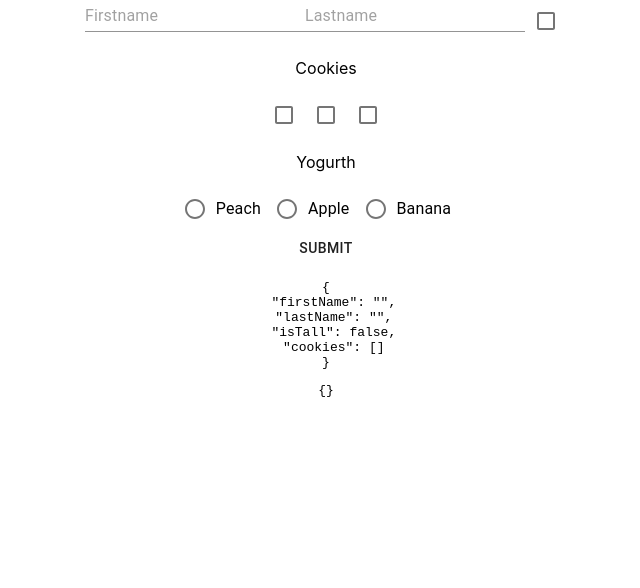
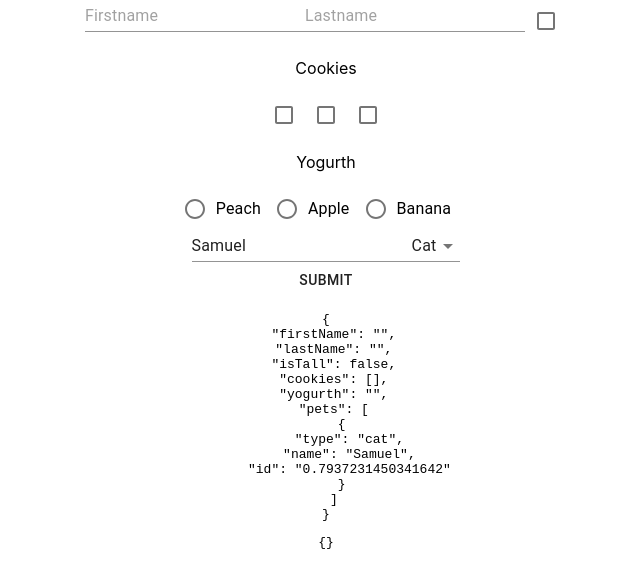
Before and after one commit to ehelgueroc/formiktest, a React (Create React App) app: page / in a window 1280 px wide. Shown: the top 588 px of the page, without its empty margins (314-954 px from the left). Built offline with nearby package versions, Linux system fonts and the light colour scheme.

Commit message:
Added a select field for animals

```diff
--- a/src/App.js
+++ b/src/App.js
@@ -1,7 +1,7 @@
 import React from "react";
 import './App.css';
-import { Formik, Field, Form, useField } from "formik";
-import { Button, Checkbox, FormControlLabel, TextField, Radio } from "@material-ui/core";
+import { Formik, Field, Form, useField, FieldArray } from "formik";
+import { Button, Checkbox, FormControlLabel, TextField, Radio, Select, MenuItem } from "@material-ui/core";
 import * as yup from 'yup';
 
 const MyRadio = ({label, ...props}) => {
@@ -26,15 +26,7 @@ const validationSchema = yup.object({
 function App() {
   return (
     <div className="App">
-      <Formik initialValues={{ firstName: '', lastName: '', isTall: false, cookies: []}}
-      // validate={(values) => {
-      //   const errors = {};
-      //   if (values.firstName.includes('bob')){
-      //     errors.firstName = 'no bob';
-      //   }
-
-      //   return errors;
-      // }}
+      <Formik initialValues={{ firstName: '', lastName: '', isTall: false, cookies: [], yogurth: "", pets: [{type: "cat", name: "Samuel", id: "" + Math.random()}]}}
       validationSchema={validationSchema}
       onSubmit={(data, {setSubmitting}) => {
         setSubmitting(true);
@@ -55,6 +47,25 @@ function App() {
             <MyRadio name="yogurth" type="radio" label="Peach" value="peach" />
             <MyRadio name="yogurth" type="radio" label="Apple" value="apple" />
             <MyRadio name="yogurth" type="radio" label="Banana" value="banana" />
+            <FieldArray name="pets">
+              {arrayHelpers => (
+                <div>
+                  {values.pets.map((pet,index) => {
+
+                    return (
+                      <div key={pet.id}>
+                        <MyTextField palceholder="pet name" name={`pets.${index}.name`} />
+                        <Field name={`pets.${index}.type`} type="select" as={Select}>
+                          <MenuItem value="cat">Cat</MenuItem>
+                          <MenuItem value="dog">Dog</MenuItem>
+                          <MenuItem value="frog">Frog</MenuItem>
+                        </Field>
+                      </div>
+                    )
+                  })}
+                </div>
+              )}
+            </FieldArray>
             <div>
               <Button disabled={isSubmitting} type="submit">Submit</Button>
             </div>
```
